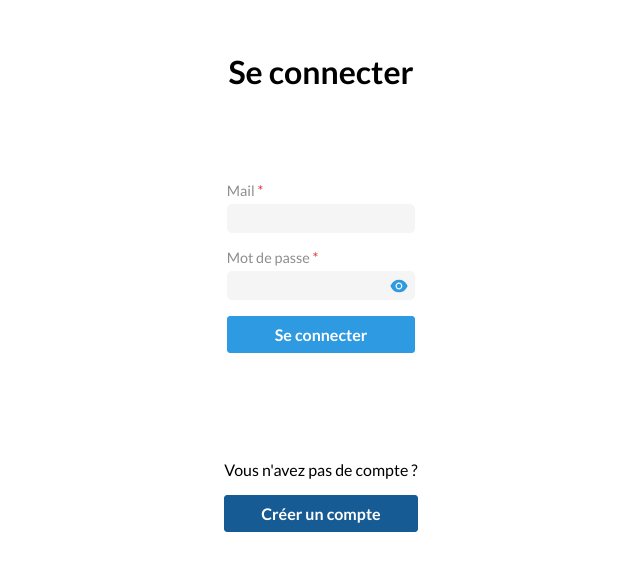
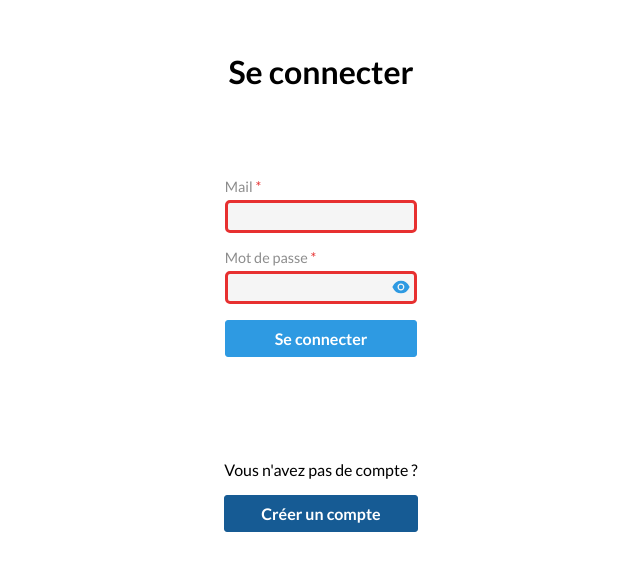
Before and after one commit to saidsay-so/chwitter, a React (Create React App) app in the folder client/: page /login in a window 1280 px wide. Shown: the part 108-678 px from the top of the page, without its empty margins (319-959 px from the left). Built offline with nearby package versions, Linux system fonts and the light colour scheme.

Commit message:
feat(client): improve appearance

```diff
--- a/client/src/components/Input.css
+++ b/client/src/components/Input.css
@@ -2,7 +2,7 @@
   --label-font-size: 0.9rem;
   --margin-top: calc(var(--label-font-size) + (var(--label-font-size) / 2));
   --input-padding: 0.35rem;
-  --input-border: 0.1rem;
+  --input-border: 0.2rem;
   --reveal-width: 2rem;
   --reveal-icon-size: 1.25rem;
 
@@ -21,7 +21,11 @@
   background: var(--grey-light);
   outline: none;
   font-weight: 400;
-  transition: outline 150ms ease-in, border 150ms ease-in;
+  transition: border 150ms ease-in;
+}
+
+.input input:invalid {
+  border: var(--input-border) solid var(--red);
 }
 
 .pass-reveal ~ input {
@@ -30,7 +34,6 @@
 
 .input input:focus {
   border: var(--input-border) solid var(--primary);
-  outline: 1px solid var(--primary);
 }
 
 .input .pass-reveal {
--- a/client/src/components/SimpleButton.css
+++ b/client/src/components/SimpleButton.css
@@ -4,7 +4,7 @@
   border: 1px var(--button-color) solid;
   background: var(--button-color);
   border-radius: 3px;
-  color: white;
+  color: var(--text-invert);
   font-size: 1rem;
   font-weight: 700;
   transition: transform 100ms cubic-bezier(0.445, 0.05, 0.55, 0.95);
--- a/client/src/components/Toast.css
+++ b/client/src/components/Toast.css
@@ -3,7 +3,7 @@
   gap: 2rem;
   box-shadow: 1px 1px 4px rgba(10, 10, 10, 0.45);
   padding: 1rem;
-  color: white;
+  color: var(--text-invert);
   font-weight: bold;
   align-items: center;
 }
```
